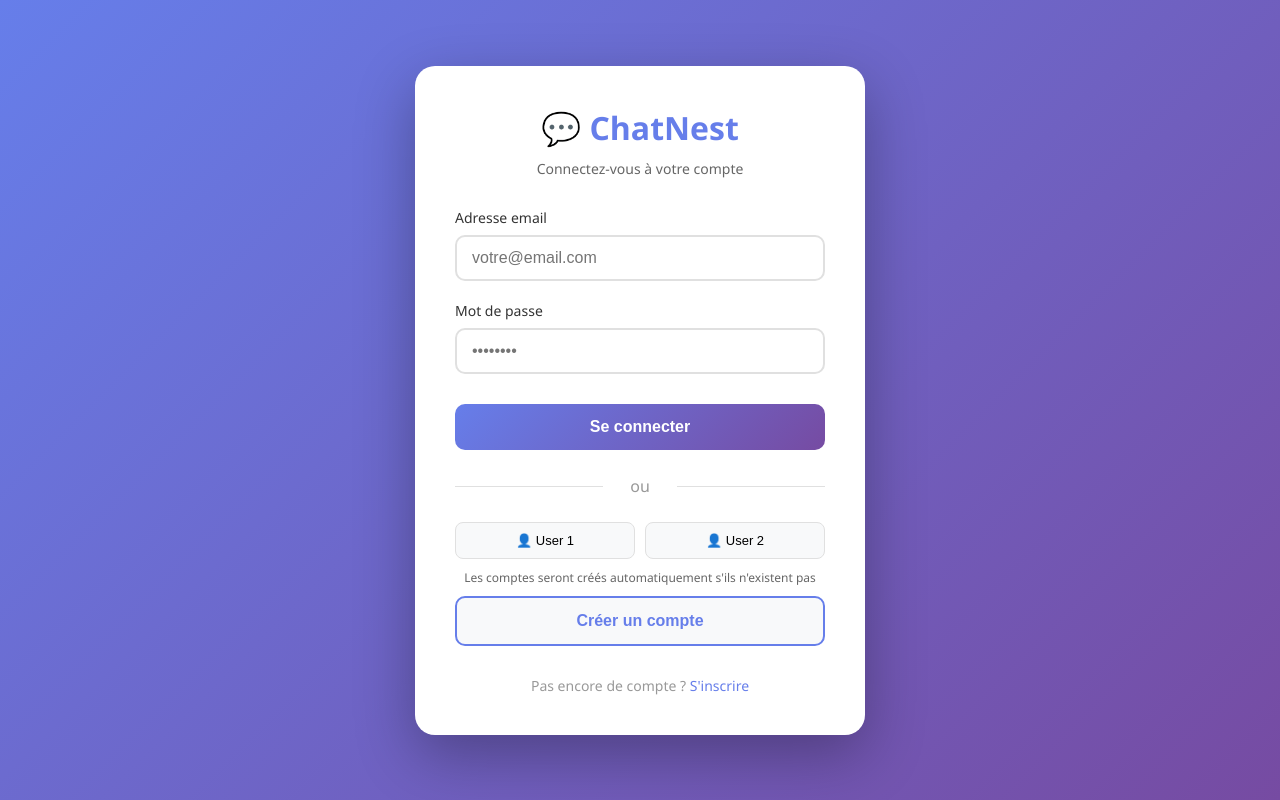
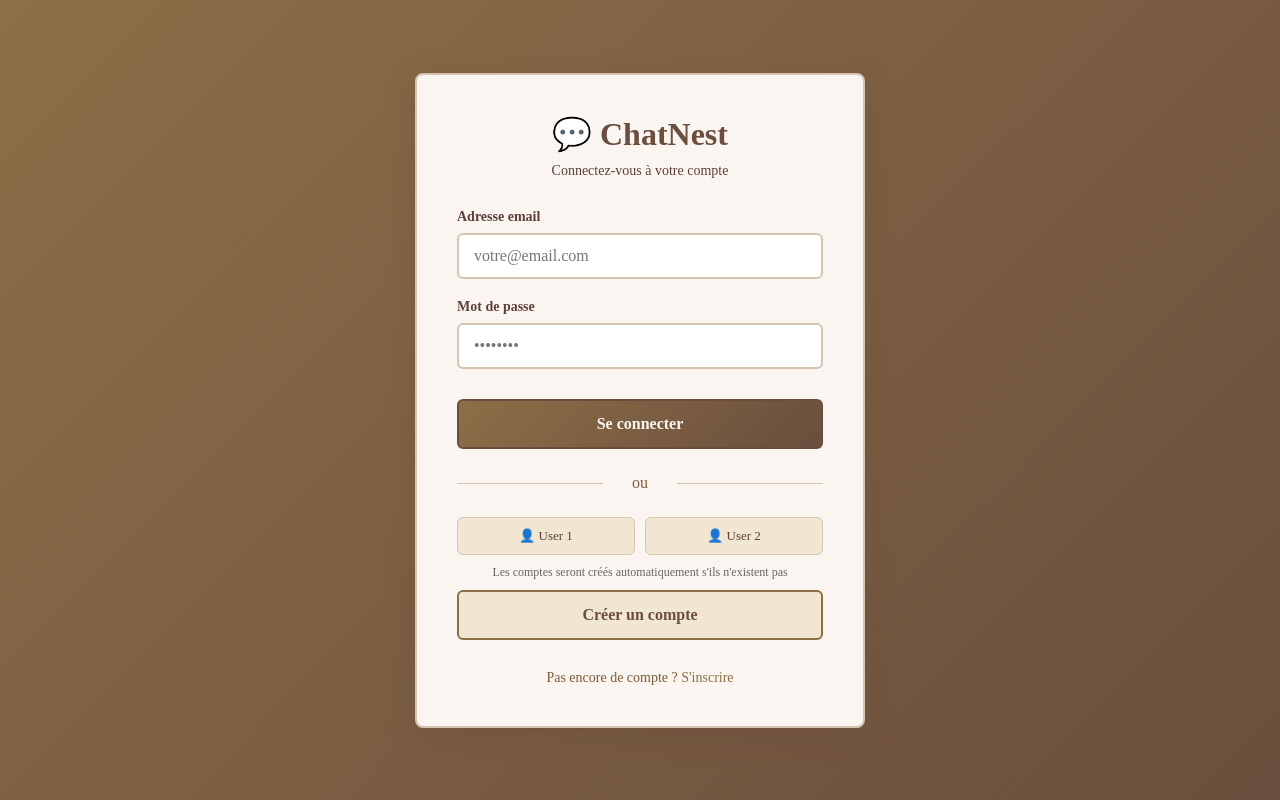
Before and after one commit to rash2615/ChatNest, a website: page public/login.html in a window 1280 px wide. Drawn offline with Linux system fonts and the light colour scheme.

Commit message:
new charte graphique

```diff
--- a/public/login.html
+++ b/public/login.html
@@ -12,8 +12,8 @@
         }
 
         body {
-            font-family: 'Segoe UI', Tahoma, Geneva, Verdana, sans-serif;
-            background: linear-gradient(135deg, #667eea 0%, #764ba2 100%);
+            font-family: 'Times New Roman', Times, serif;
+            background: linear-gradient(135deg, #8B6F47 0%, #6B4E3D 100%);
             min-height: 100vh;
             display: flex;
             justify-content: center;
@@ -22,9 +22,10 @@
         }
 
         .login-container {
-            background: white;
-            border-radius: 20px;
-            box-shadow: 0 20px 60px rgba(0, 0, 0, 0.3);
+            background: #FAF5F0;
+            border-radius: 8px;
+            box-shadow: 0 8px 24px rgba(107, 78, 61, 0.4);
+            border: 2px solid #D4C4B0;
             width: 100%;
             max-width: 450px;
             padding: 40px;
@@ -37,12 +38,13 @@
 
         .logo h1 {
             font-size: 32px;
-            color: #667eea;
+            color: #6B4E3D;
             margin-bottom: 10px;
+            font-weight: bold;
         }
 
         .logo p {
-            color: #666;
+            color: #5D4037;
             font-size: 14px;
         }
 
@@ -53,43 +55,47 @@
         .form-group label {
             display: block;
             margin-bottom: 8px;
-            color: #333;
-            font-weight: 500;
+            color: #5D4037;
+            font-weight: bold;
             font-size: 14px;
         }
 
         .form-group input {
             width: 100%;
             padding: 12px 15px;
-            border: 2px solid #e0e0e0;
-            border-radius: 10px;
+            border: 2px solid #D4C4B0;
+            border-radius: 6px;
             font-size: 16px;
+            font-family: 'Times New Roman', Times, serif;
+            background: #FFFFFF;
+            color: #3E2723;
             transition: all 0.3s;
             outline: none;
         }
 
         .form-group input:focus {
-            border-color: #667eea;
-            box-shadow: 0 0 0 3px rgba(102, 126, 234, 0.1);
+            border-color: #8B6F47;
+            box-shadow: 0 0 0 3px rgba(139, 111, 71, 0.2);
         }
 
         .btn-primary {
             width: 100%;
             padding: 14px;
-            background: linear-gradient(135deg, #667eea 0%, #764ba2 100%);
-            color: white;
-            border: none;
-            border-radius: 10px;
+            background: linear-gradient(135deg, #8B6F47 0%, #6B4E3D 100%);
+            color: #FAF5F0;
+            border: 2px solid #6B4E3D;
+            border-radius: 6px;
             font-size: 16px;
+            font-family: 'Times New Roman', Times, serif;
             font-weight: bold;
             cursor: pointer;
-            transition: transform 0.2s, box-shadow 0.2s;
+            transition: all 0.3s;
             margin-top: 10px;
         }
 
         .btn-primary:hover {
-            transform: translateY(-2px);
-            box-shadow: 0 10px 20px rgba(102, 126, 234, 0.3);
+            background: linear-gradient(135deg, #9D7A5A 0%, #7D5A3D 100%);
+            box-shadow: 0 4px 12px rgba(107, 78, 61, 0.4);
         }
 
         .btn-primary:active {
@@ -99,11 +105,12 @@
         .btn-secondary {
             width: 100%;
             padding: 14px;
-            background: #f8f9fa;
-            color: #667eea;
-            border: 2px solid #667eea;
-            border-radius: 10px;
+            background: #F0E6D2;
+            color: #6B4E3D;
+            border: 2px solid #8B6F47;
+            border-radius: 6px;
             font-size: 16px;
+            font-family: 'Times New Roman', Times, serif;
             font-weight: bold;
             cursor: pointer;
             transition: all 0.3s;
@@ -111,8 +118,8 @@
         }
 
         .btn-secondary:hover {
-            background: #667eea;
-            color: white;
+            background: #E8D5C4;
+            border-color: #6B4E3D;
         }
 
         .alert {
@@ -123,21 +130,21 @@
         }
 
         .alert-success {
-            background: #d4edda;
-            color: #155724;
-            border: 1px solid #c3e6cb;
+            background: #E8D5C4;
+            color: #5D4037;
+            border: 2px solid #A0826D;
         }
 
         .alert-error {
-            background: #f8d7da;
-            color: #721c24;
-            border: 1px solid #f5c6cb;
+            background: #F0E6D2;
+            color: #6B4E3D;
+            border: 2px solid #8B6F47;
         }
 
         .divider {
             text-align: center;
             margin: 25px 0;
-            color: #999;
+            color: #7D5A3D;
             position: relative;
         }
 
@@ -148,7 +155,7 @@
             top: 50%;
             width: 40%;
             height: 1px;
-            background: #e0e0e0;
+            background: #D4C4B0;
         }
 
         .divider::before {
@@ -168,28 +175,30 @@
 
         .quick-login button {
             padding: 10px;
-            background: #f8f9fa;
-            border: 1px solid #e0e0e0;
-            border-radius: 8px;
+            background: #F0E6D2;
+            border: 1px solid #D4C4B0;
+            border-radius: 6px;
             cursor: pointer;
             font-size: 13px;
+            font-family: 'Times New Roman', Times, serif;
+            color: #5D4037;
             transition: all 0.2s;
         }
 
         .quick-login button:hover {
-            background: #e9ecef;
-            border-color: #667eea;
+            background: #E8D5C4;
+            border-color: #8B6F47;
         }
 
         .footer {
             text-align: center;
             margin-top: 30px;
-            color: #999;
+            color: #7D5A3D;
             font-size: 14px;
         }
 
         .footer a {
-            color: #667eea;
+            color: #8B6F47;
             text-decoration: none;
         }
 
```
Also changed, not shown: public/chat.html (+70 -56 lines), public/register.html (+43 -36 lines).
